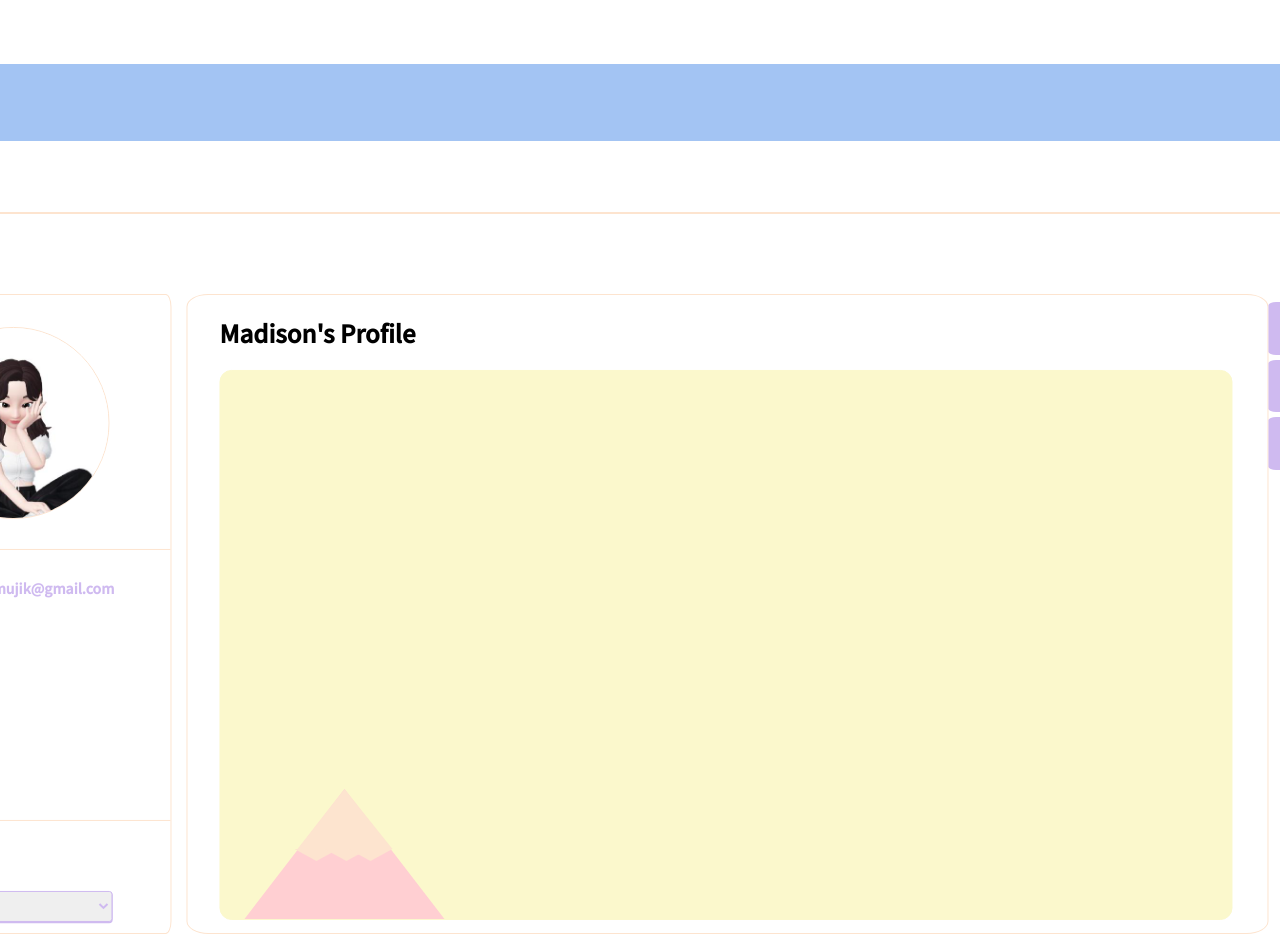
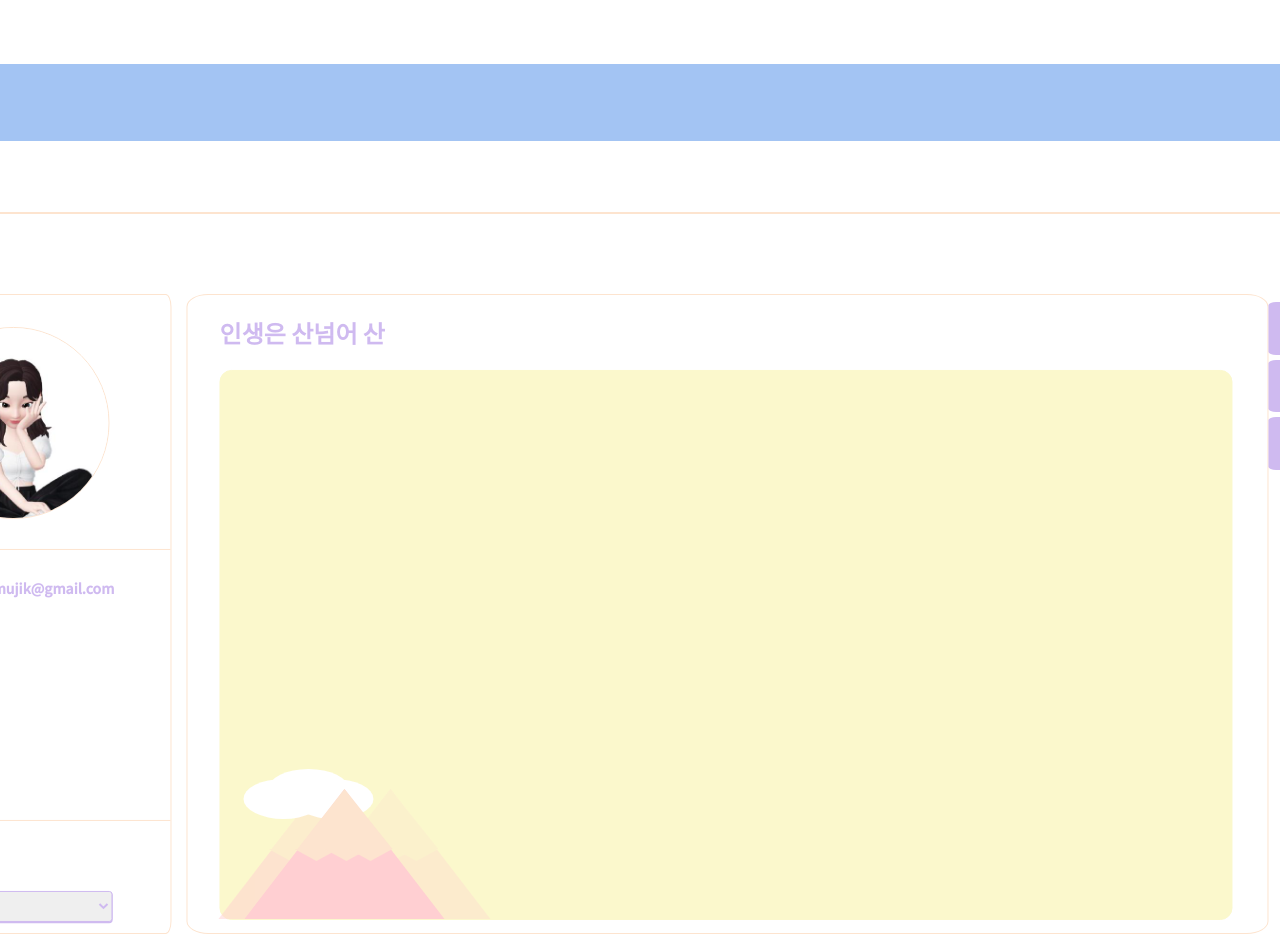
Before and after one commit to madisonrubylee/madison-blog-pure, a Next.js app: page / in a window 1280 px wide. Shown: the top 952 px of the page. Built offline with nearby package versions, Linux system fonts and the light colour scheme.

Commit message:
add cloud

```diff
--- a/components/menu_home/home.module.css
+++ b/components/menu_home/home.module.css
@@ -19,3 +19,7 @@
     right: 0;
     bottom: 0; */
 }
+
+.motto {
+    color: #CFBAF0;
+}
--- a/components/menu_home/home.tsx
+++ b/components/menu_home/home.tsx
@@ -5,7 +5,7 @@ import styles from './home.module.css'
 const Home = () => {
     return (
         <>
-            <h2>Madison's Profile</h2>
+            <h2 className={styles.motto}>인생은 산넘어 산</h2>
             {/* <hr className={styles.divide}></hr> */}
             <div className={styles.container}>
                 {/* <div>타임라인</div> */}
--- a/components/timeline/timeline.module.css
+++ b/components/timeline/timeline.module.css
@@ -9,13 +9,27 @@
     width: 100%;
 } */
 
-.mountain {
+.mountain, .secondMountain, .thirdMountain {
     position: absolute;
     bottom: 0;
     border-left: 100px solid transparent;
     border-right: 100px solid transparent;
     border-bottom: 130px solid #ffcfd2;
     z-index: 1;
+}
+
+.secondMountain {
+    left: 70px;
+    bottom: 0px;
+    opacity: .3;
+    z-index: 0;
+}
+
+.thirdMountain {
+    left: -2px;
+    bottom: 0px;
+    opacity: .5;
+    z-index: 0;
 }
 
 .top {
@@ -38,3 +52,38 @@
 .one { left: -50px;}
 .two { left: -20px; }
 .three { left: 4px;}
+
+.cloud, .cloud:before, .cloud:after{
+    position: absolute;
+    width: 80px;
+    height: 40px;
+    background: #fff;
+    border-radius: 100px / 50px;
+}
+
+.cloud {
+    bottom: 100px;
+    -webkit-animation: cloud 50s infinite linear;
+            animation: cloud 50s infinite linear;
+}
+
+@-webkit-keyframes cloud {
+    0% { left: -100px; }
+    100% { left: 1000px; }
+}
+
+@keyframes cloud {
+    0% { left: -100px; }
+    100% { left: 1000px; }
+}
+
+.cloud:before {
+    content: '';
+    left: 50px;
+}
+
+.cloud:after {
+    content: '';
+    left: 25px;
+    top: -10px;
+}
--- a/components/timeline/timeline.tsx
+++ b/components/timeline/timeline.tsx
@@ -3,7 +3,7 @@ import styles from './timeline.module.css'
 
 const Timeline = () =>{
     return (
-        <>
+        <div>
             <div className={styles.mountain}>
                 <div className={styles.top}>
                 <div className={styles.one}></div>
@@ -11,8 +11,22 @@ const Timeline = () =>{
                 <div className={styles.three}></div>
                 </div>
             </div>
+            <div className={styles.secondMountain}>
+                <div className={styles.top}>
+                <div className={styles.one}></div>
+                <div className={styles.two}></div>
+                <div className={styles.three}></div>
+                </div>
+            </div>
+            <div className={styles.thirdMountain}>
+                <div className={styles.top}>
+                <div className={styles.one}></div>
+                <div className={styles.two}></div>
+                <div className={styles.three}></div>
+                </div>
+            </div>
         <div className={styles.cloud}></div>
-        </>
+        </div>
     )
 }
 
```
